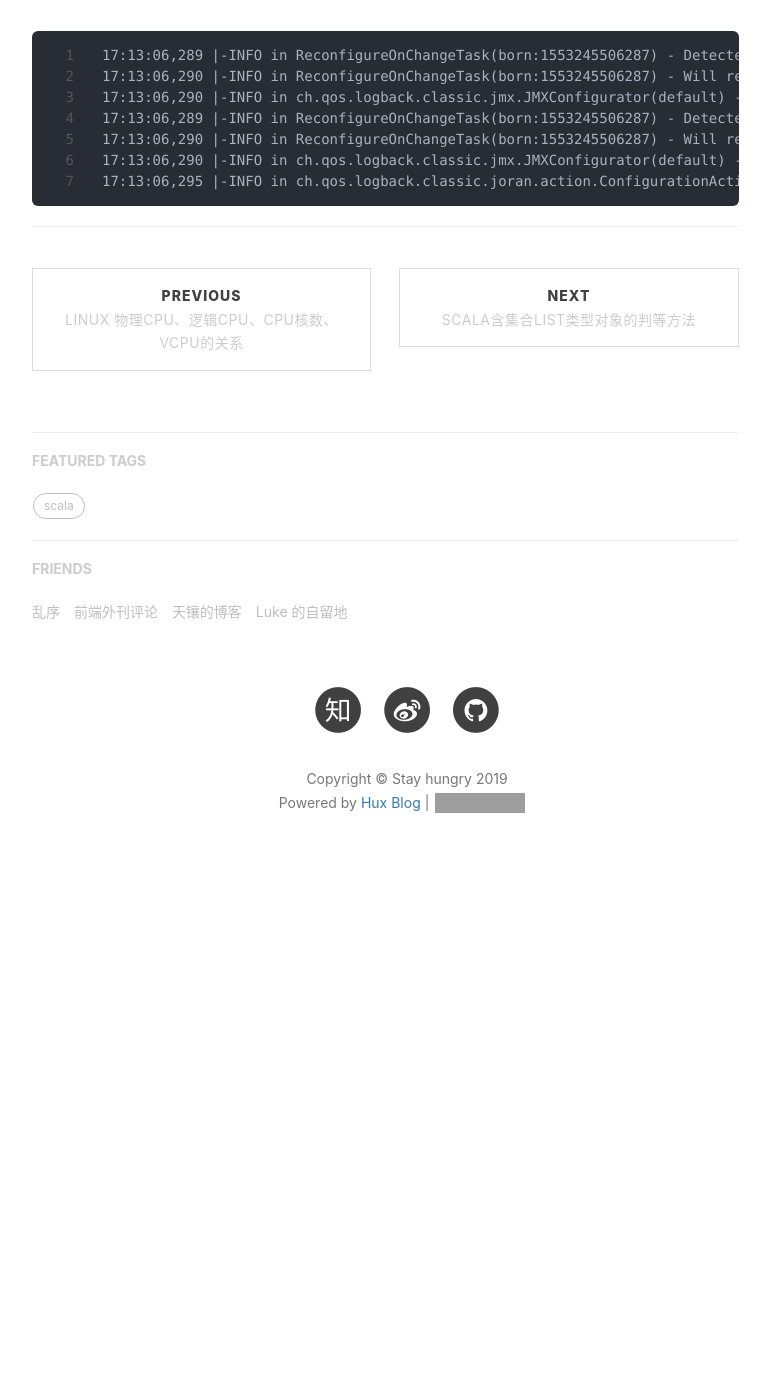
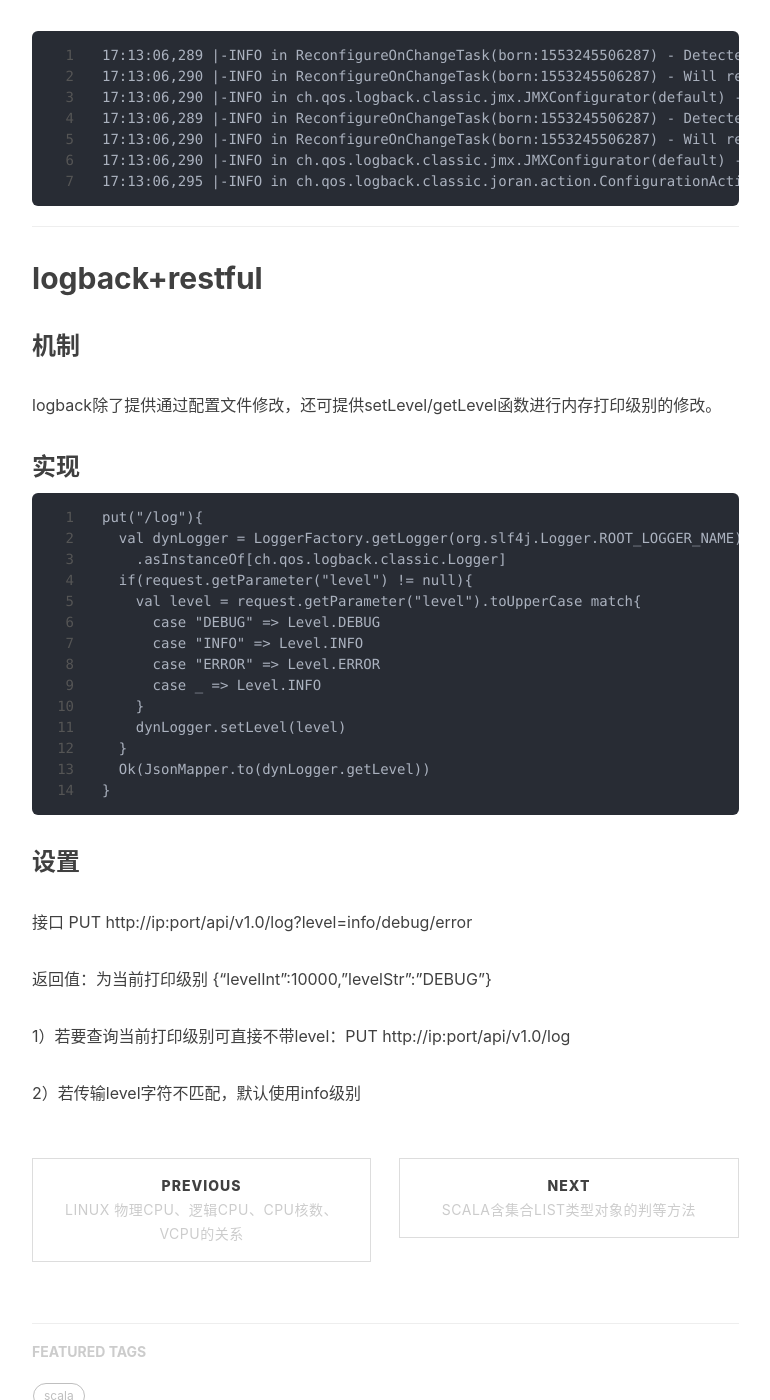
Before and after one commit to tangboss/tangboss.github.io, a Jekyll site: the page built from _posts/2019-03-22-logback-change-level-online-2019.markdown, in a window 1280 px wide and 1400 px high, scrolled down 3309 px. Shown: the whole window, without its empty margins (233-1003 px from the left). Built offline with Jekyll 4.4.1, drawn with Linux system fonts in a browser that asks for light colours; nearby versions of some CDN libraries; comment, search, counter and statistics services are not loaded; before the commit the page ends 4216 px from its top, so only the background shows below that; grey boxes are pictures that could not be loaded.

Commit message:
Update 2019-03-22-logback-change-level-online-2019.markdown
refactor logback

```diff
--- a/_posts/2019-03-22-logback-change-level-online-2019.markdown
+++ b/_posts/2019-03-22-logback-change-level-online-2019.markdown
@@ -129,3 +129,37 @@ logback.xml放置在war包同目录下，此时可修改级别，可以将INFO
 	17:13:06,295 |-INFO in ch.qos.logback.classic.joran.action.ConfigurationAction - Will scan for changes in [file:/root/code/./logback.xml]
 
 ---
+
+## logback+restful
+
+### 机制
+
+logback除了提供通过配置文件修改，还可提供setLevel/getLevel函数进行内存打印级别的修改。
+
+### 实现
+
+
+	put("/log"){
+	  val dynLogger = LoggerFactory.getLogger(org.slf4j.Logger.ROOT_LOGGER_NAME)
+	    .asInstanceOf[ch.qos.logback.classic.Logger]
+	  if(request.getParameter("level") != null){
+	    val level = request.getParameter("level").toUpperCase match{
+	      case "DEBUG" => Level.DEBUG
+	      case "INFO" => Level.INFO
+	      case "ERROR" => Level.ERROR
+	      case _ => Level.INFO
+	    }
+	    dynLogger.setLevel(level)
+	  }
+	  Ok(JsonMapper.to(dynLogger.getLevel))
+	}
+
+### 设置
+
+接口 PUT http://ip:port/api/v1.0/log?level=info/debug/error
+
+返回值：为当前打印级别  {"levelInt":10000,"levelStr":"DEBUG"}
+
+1）若要查询当前打印级别可直接不带level：PUT http://ip:port/api/v1.0/log
+
+2）若传输level字符不匹配，默认使用info级别
```
